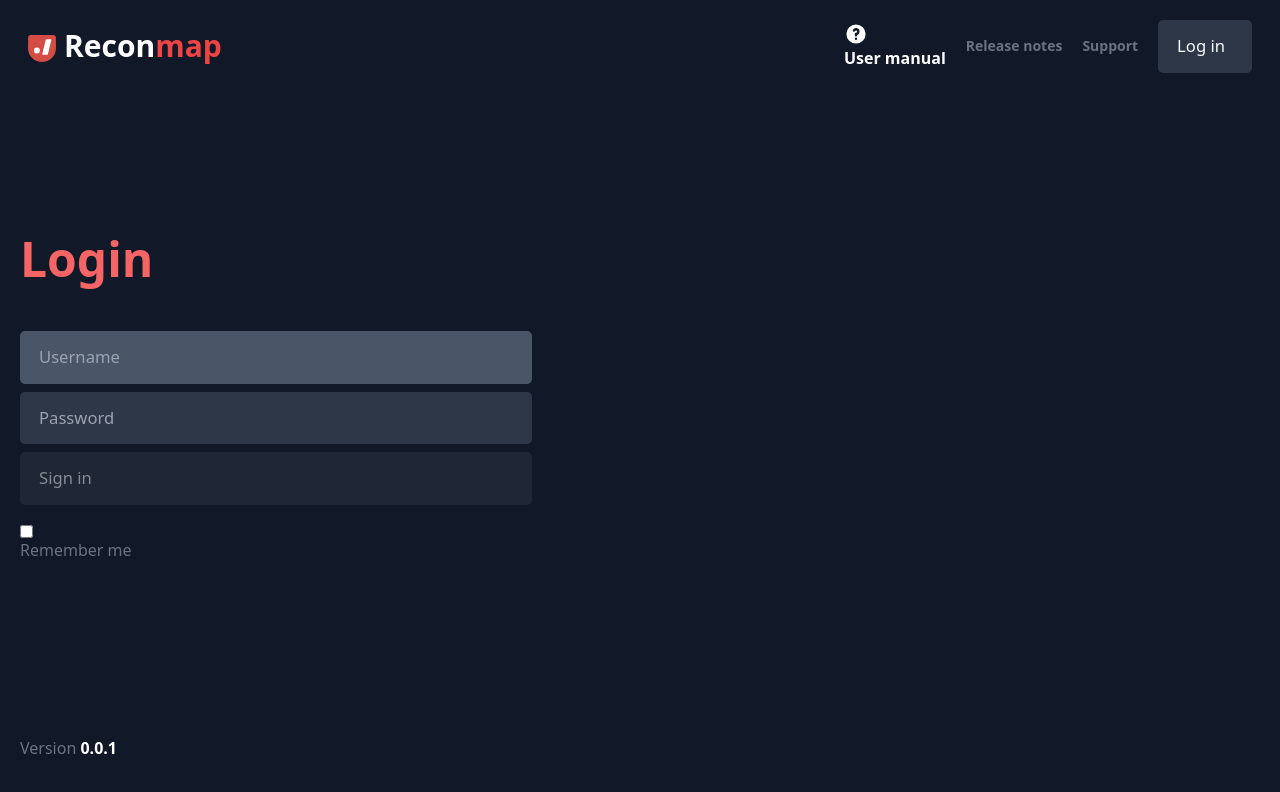
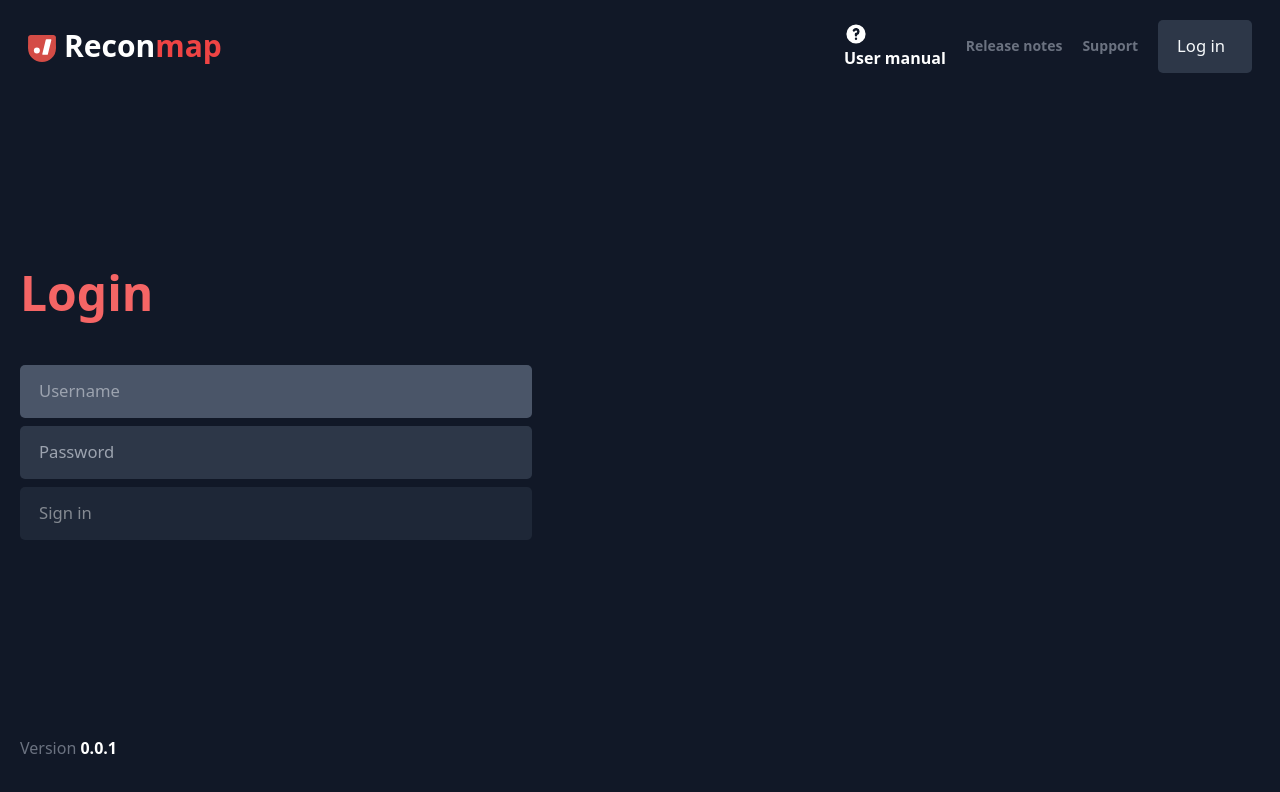
Before and after one commit to reconmap/web-client, a React (Create React App) app: page /login in a window 1280 px wide. Shown: the top 792 px of the page. Built offline with nearby package versions, Linux system fonts and the light colour scheme.

Commit message:
Remove unused UI elements

```diff
--- a/src/components/project/Details.js
+++ b/src/components/project/Details.js
@@ -71,7 +71,6 @@ class ProjectDetails extends Component {
                     </div>
                     <div className='flex items-center justify-between gap-4'>
                         <button onClick={() => document.location = `/project/${this.state.project.id}/report`}>Generate Report</button>
-                        <button href="">Archive</button>
                         <DeleteButton onClick={() => this.handleDelete(this.state.project.id)} />
                     </div>
                 </section>
--- a/src/components/user/Login.js
+++ b/src/components/user/Login.js
@@ -58,9 +58,6 @@ const Login = (props) => {
                 <button onClick={() => login(credentials, onOk, onKo)} to="dashboard" className={(!credentials.username || !credentials.password) ? 'opacity-50 hover:bg-gray-800' : ''} disabled={!credentials.username || !credentials.password}>
                   {!loading ? "Sign in" : "Processing..."}
                 </button>
-                <div className="checkbox my-3 text-gray-500">
-                  <input type="checkbox" value="remember-me" /> Remember me
-              </div>
                 {error && <p className='flex items-center justify-between border border-red-600 p-3 rounded  text-red-600 text-center'>
                   <span className='mx-auto'> Oops... Incorrect username and/or password</span></p>}
               </section>
```
